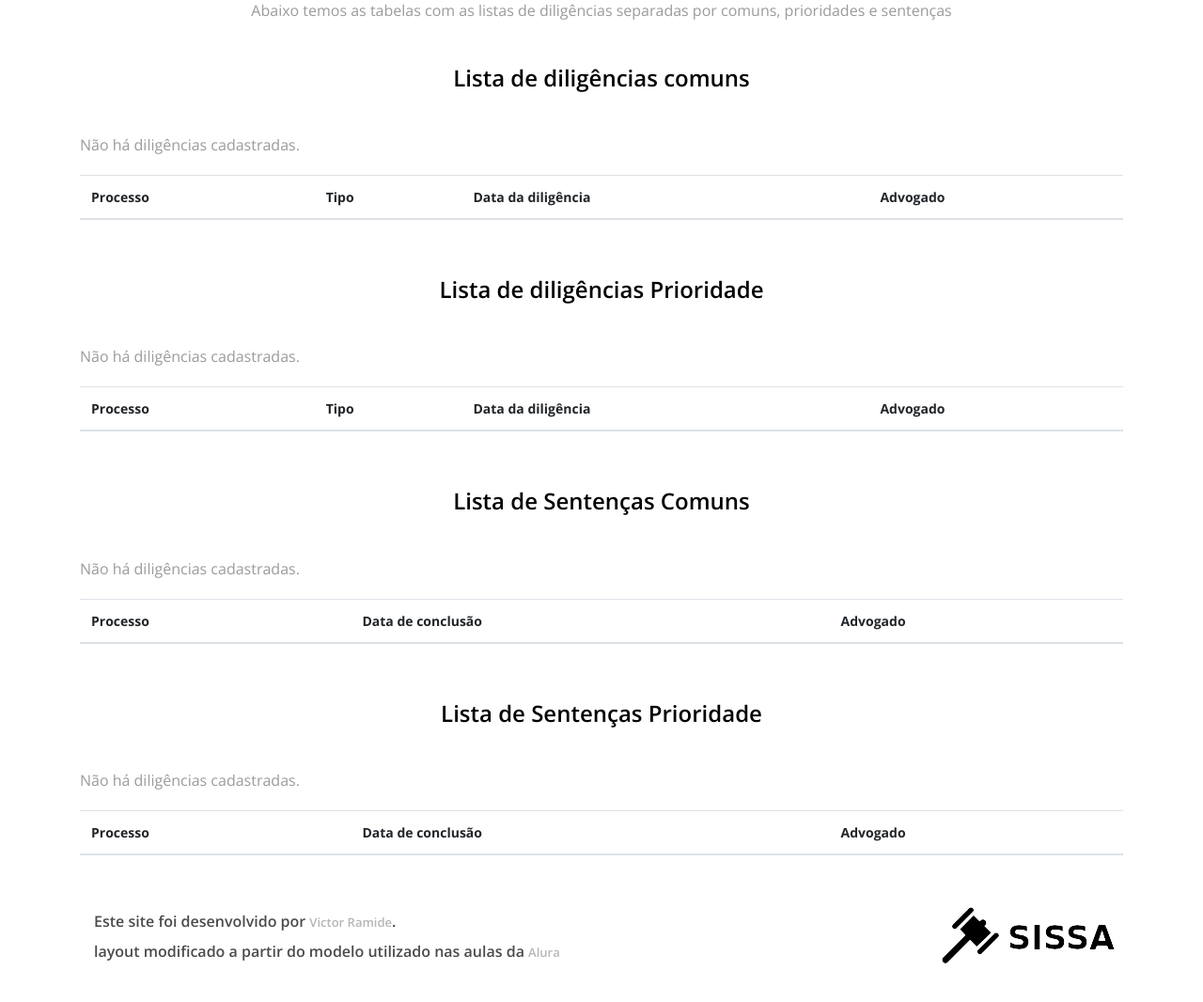
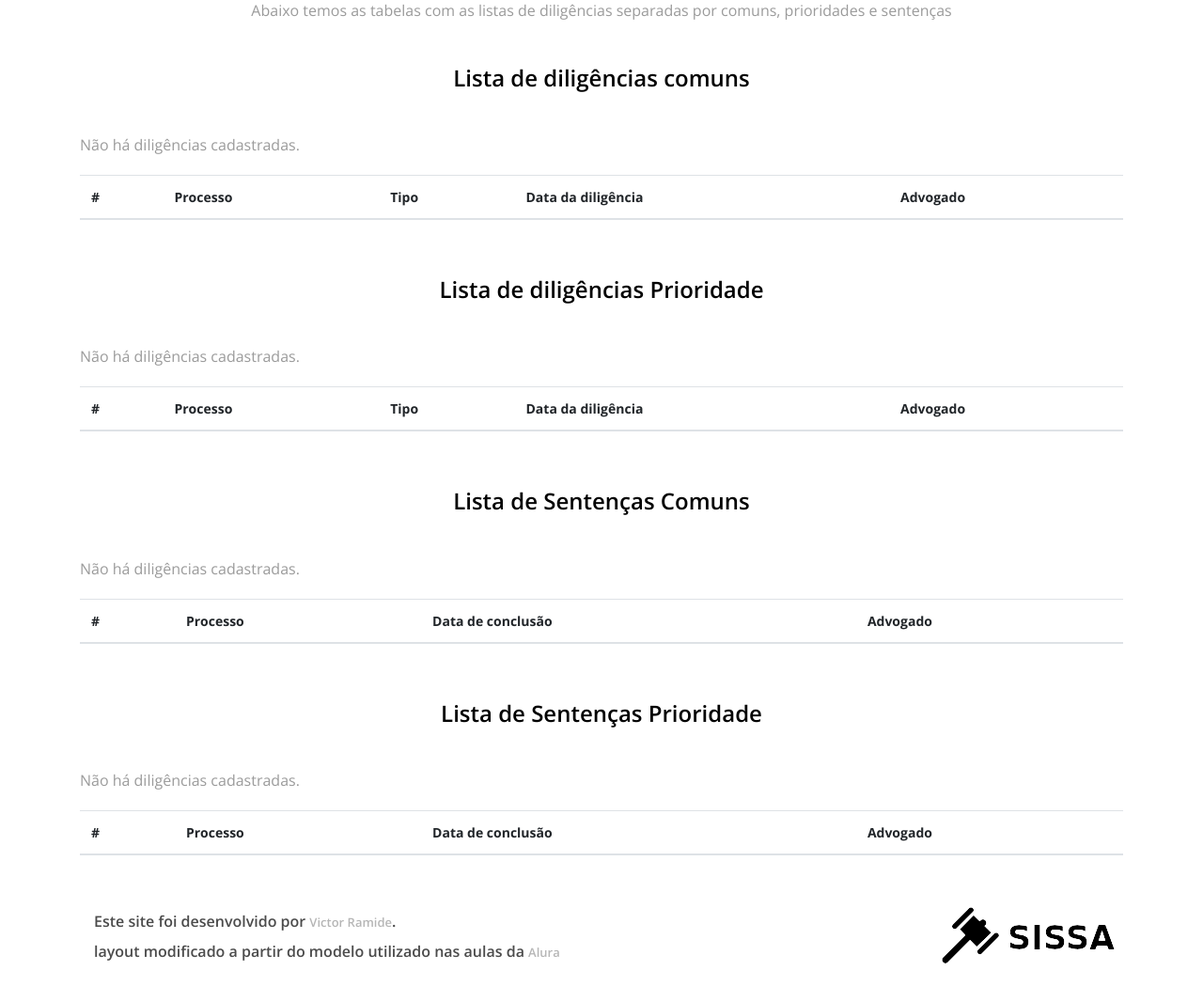
Before and after one commit to victorramide/sissa, a Django app: page /diligencias in a window 1280 px wide. Shown: the part 239-1305 px from the top of the page at 94% size. Run offline with Django 3.2, Linux system fonts and the light colour scheme; data that the repository does not hold is empty; some libraries are stand-ins or nearby versions.

Commit message:
Implementação de contagem dos elementos das listas

```diff
--- a/templates/diligencias.html
+++ b/templates/diligencias.html
@@ -22,9 +22,10 @@
                 <div class="section-heading">
                     <h4>Lista de diligências comuns</h4>
                 </div>
-                <table class="table table-striped">
+                <table class="table table-striped" id="diligencias_comuns">
                     <thead>
                     <tr>
+                        <th scope="col">#</th>
                         <th scope="col">Processo</th>
                         <th scope="col">Tipo</th>
                         <th scope="col">Data da diligência</th>
@@ -36,6 +37,7 @@
                         {% for diligencia in diligencias_comuns %}
 
                             <tr>
+                                <th scope="row">{{ forloop.counter }}</th>
                                 <td>{{ diligencia.processo }}</td>
                                 <td>{{ diligencia.tipo }}</td>
                                 <td>{{ diligencia.data_diligencia }}</td>
@@ -51,9 +53,10 @@
                 <div class="section-heading">
                     <h4>Lista de diligências Prioridade</h4>
                 </div>
-                <table class="table table-striped">
+                <table class="table table-striped" id="diligencias_prioridade">
                     <thead>
                     <tr>
+                        <th scope="col">#</th>
                         <th scope="col">Processo</th>
                         <th scope="col">Tipo</th>
                         <th scope="col">Data da diligência</th>
@@ -65,6 +68,7 @@
                         {% for diligencia in diligencias_prioridade %}
 
                             <tr>
+                                <th scope="row">{{ forloop.counter }}</th>
                                 <td>{{ diligencia.processo }}</td>
                                 <td>{{ diligencia.tipo }}</td>
                                 <td>{{ diligencia.data_diligencia }}</td>
@@ -80,9 +84,10 @@
                 <div class="section-heading">
                     <h4>Lista de Sentenças Comuns</h4>
                 </div>
-                <table class="table table-striped">
+                <table class="table table-striped" id="sentencas_comuns">
                     <thead>
                     <tr>
+                        <th scope="col">#</th>
                         <th scope="col">Processo</th>
                         <th scope="col">Data de conclusão</th>
                         <th scope="col">Advogado</th>
@@ -93,6 +98,7 @@
                         {% for diligencia in diligencias_sentencas_comuns %}
 
                             <tr>
+                                <th scope="row">{{ forloop.counter }}</th>
                                 <td>{{ diligencia.processo }}</td>
                                 <td>{{ diligencia.data_conclusao }}</td>
                                 <td>{{ diligencia.advogado }}</td>
@@ -107,9 +113,10 @@
                 <div class="section-heading">
                     <h4>Lista de Sentenças Prioridade</h4>
                 </div>
-                <table class="table table-striped">
+                <table class="table table-striped" id="sentencas_prioridade">
                     <thead>
                     <tr>
+                        <th scope="col">#</th>
                         <th scope="col">Processo</th>
                         <th scope="col">Data de conclusão</th>
                         <th scope="col">Advogado</th>
@@ -118,8 +125,8 @@
                     <tbody>
                     {% if diligencias_sentencas_prioridade %}
                         {% for diligencia in diligencias_sentencas_prioridade %}
-
                             <tr>
+                                <th scope="row">{{ forloop.counter }}</th>
                                 <td>{{ diligencia.processo }}</td>
                                 <td>{{ diligencia.data_conclusao }}</td>
                                 <td>{{ diligencia.advogado }}</td>
```
